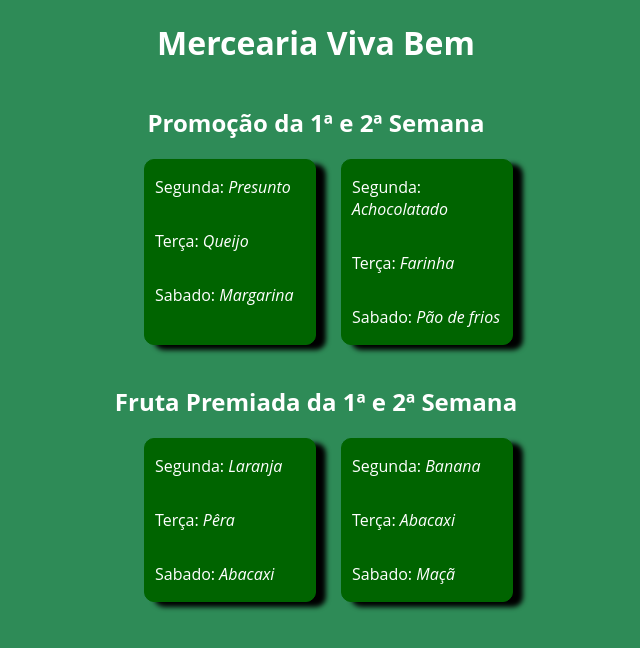
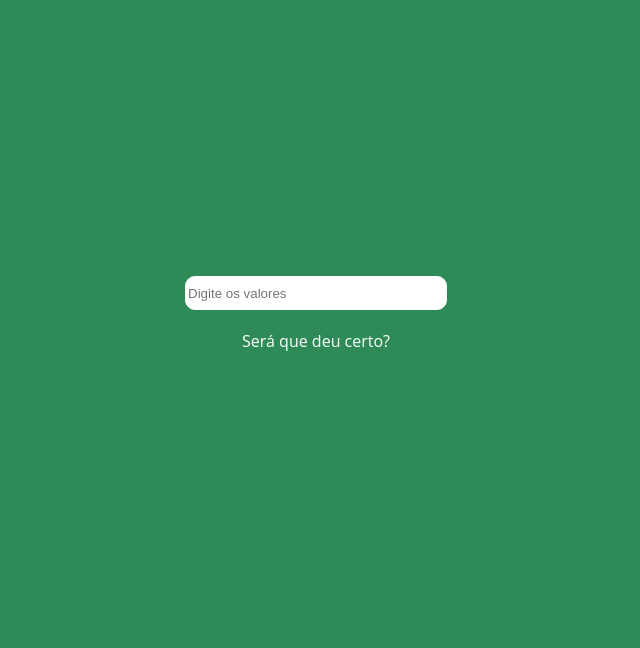
Before and after one commit to ManuMedeiros/aulas-fpr, a React (Create React App) app in the folder aula/: page / in a window 1280 px wide. Shown: the top 648 px of the page, without its empty margins (324-964 px from the left). Built offline with nearby package versions, Linux system fonts and the light colour scheme.

Commit message:
onChange e onClick

```diff
--- a/aula/src/App.css
+++ b/aula/src/App.css
@@ -7,30 +7,20 @@ body {
 }
 
 .App {
+  margin-top: 20%;
   display: flex;
   flex-direction: column;
   align-items: center;
 }
 
-.promo {
-  display: flex;
-  justify-content: center;
-  width: 50%;
+.App input {
+  width: 20%;
+  height: 30px;
+  border: 1px solid #fff;
+  border-radius: 10px;
+  margin: 20px;
 }
 
-.container-promo {
-  display: flex;
-  flex-direction: column;
-  border: 1px solid #006400;
-  width: 25%;
-  margin: 0 0 20px 25px;
-  padding-left: 10px;
-  border-radius: 10px;
-  background-color: #006400;
-  box-shadow: 10px 5px 5px black;
+.App div {
   cursor: pointer;
 }
-
-span {
-  font-style: italic;
-}
--- a/aula/src/App.js
+++ b/aula/src/App.js
@@ -1,98 +1,21 @@
 import "./App.css";
 
 function App() {
-  const mercearia = [
-    {
-      segunda: "Pão",
-      terca: "Café",
-      sabado: "Leite",
-      ativo: true,
-    },
-    {
-      segunda: "Presunto",
-      terca: "Queijo",
-      sabado: "Margarina",
-      ativo: false,
-    },
-    {
-      segunda: "Bolacha",
-      terca: "Salame",
-      sabado: "Paçoca",
-      ativo: true,
-    },
-    {
-      segunda: "Achocolatado",
-      terca: "Farinha",
-      sabado: "Pão de frios",
-      ativo: false,
-    },
-  ];
 
-  const hortifruit = [
-    {
-      segunda: "Laranja",
-      terca: "Pêra",
-      sabado: "Abacaxi",
-    },
-    {
-      segunda: "Banana",
-      terca: "Abacaxi",
-      sabado: "Maçã",
-    },
-    {
-      segunda: "Limão",
-      terca: "Kiwi",
-      sabado: "Morango",
-    },
-  ];
+  const number = 4;
 
-  const semanaDeOferta = mercearia.filter((ofertas) => {
-    return ofertas.ativo === false;
-  });
-
-  const frutaPremiada = hortifruit.filter((fruta) => {
-    return fruta.sabado === "Abacaxi" || fruta.terca === "Abacaxi"
-  });
+  const consegui = 'Você conseguiu';
 
   return (
     <div className="App">
-      <h1>Mercearia Viva Bem</h1>
-      <h2>Promoção da 1ª e 2ª Semana</h2>
-      <section className="promo">
-        {semanaDeOferta.map((ofertas) => {
-          return (
-            <div className="container-promo">
-              <p>
-                Segunda: <span>{ofertas.segunda}</span>
-              </p>
-              <p>
-                Terça: <span>{ofertas.terca}</span>
-              </p>
-              <p>
-                Sabado: <span>{ofertas.sabado}</span>
-              </p>
-            </div>
-          );
-        })}
-      </section>
-      <h2>Fruta Premiada da 1ª e 2ª Semana</h2>
-      <section className="promo">
-        {frutaPremiada.map((fruta) => {
-          return (
-            <div className="container-promo">
-              <p>
-                Segunda: <span>{fruta.segunda}</span>
-              </p>
-              <p>
-                Terça: <span>{fruta.terca}</span>
-              </p>
-              <p>
-                Sabado: <span>{fruta.sabado}</span>
-              </p>
-            </div>
-          );
-        })}
-      </section>
+      <input
+        placeholder="Digite os valores"
+        maxLength={2}
+        onChange={(e) => alert(number + JSON.parse(e.target.value))}
+      />
+      <div onClick={(e) => alert(consegui)}>
+        Será que deu certo?
+      </div>
     </div>
   );
 }
```
